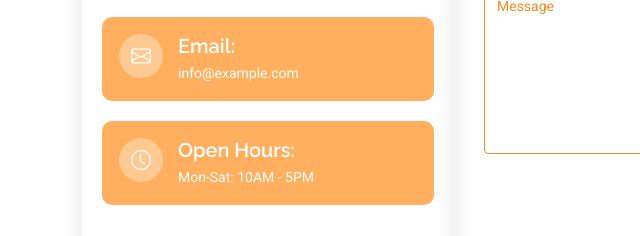
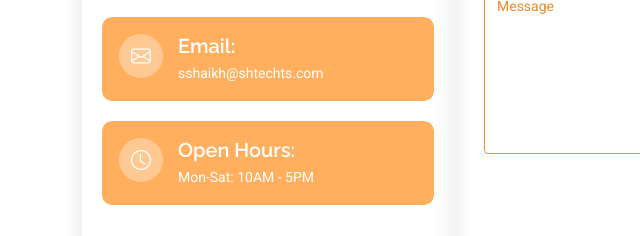
Before and after one commit to msmsa2001/SH-Tech, a plain HTML site: page index.html in a window 1280 px wide. Shown: the part 3376-3612 px from the top of the page, 0-640 px from the left. Drawn offline with Linux system fonts and the light colour scheme.

Commit message:
added mail

```diff
--- a/index.html
+++ b/index.html
@@ -440,7 +440,7 @@
                 <i class="bi bi-envelope flex-shrink-0"></i>
                 <div>
                   <h4>Email:</h4>
-                  <p>info@example.com</p>
+                  <p>sshaikh@shtechts.com</p>
                 </div>
               </div><!-- End Info Item -->
 
```
